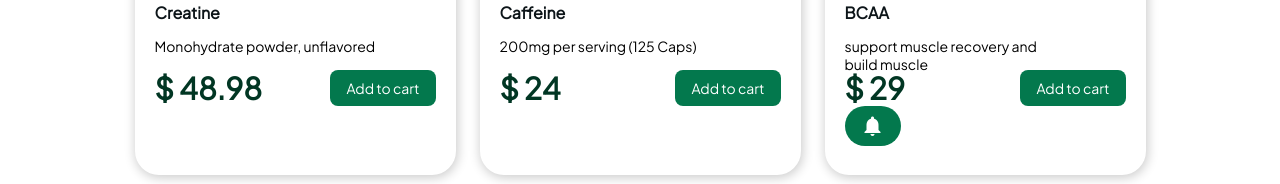
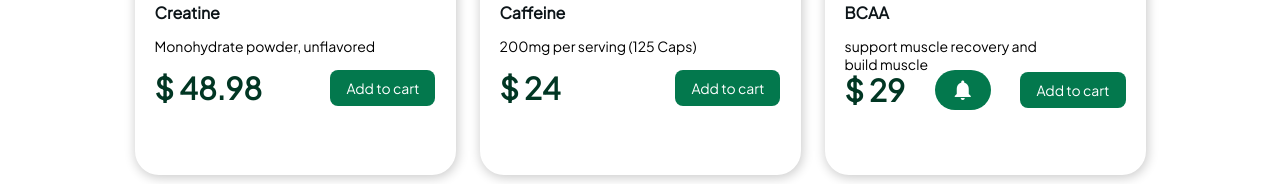
Before and after one commit to VictorPozzan/SSS--Simple-Supplements-Store-, an Angular app: page / in a window 1280 px wide. Shown: the part 665-849 px from the top of the page. Built offline with nearby package versions, Linux system fonts and the light colour scheme.

Commit message:
1 file modified

```diff
--- a/src/app/product-list/product-list.component.html
+++ b/src/app/product-list/product-list.component.html
@@ -17,13 +17,13 @@
     </div>
     <div class="footer-card">
       <span class="productPrice">$ {{ product.price }}</span>
+      <div>
+        <app-product-alerts [product]="product" (notify)="onNotify()">
+        </app-product-alerts>
+      </div>
       <button (click)="addToCart(product)" class="button-cart">
         Add to cart
       </button>
-    </div>
-    <div>
-      <app-product-alerts [product]="product" (notify)="onNotify()">
-      </app-product-alerts>
     </div>
   </div>
 </div>
```
